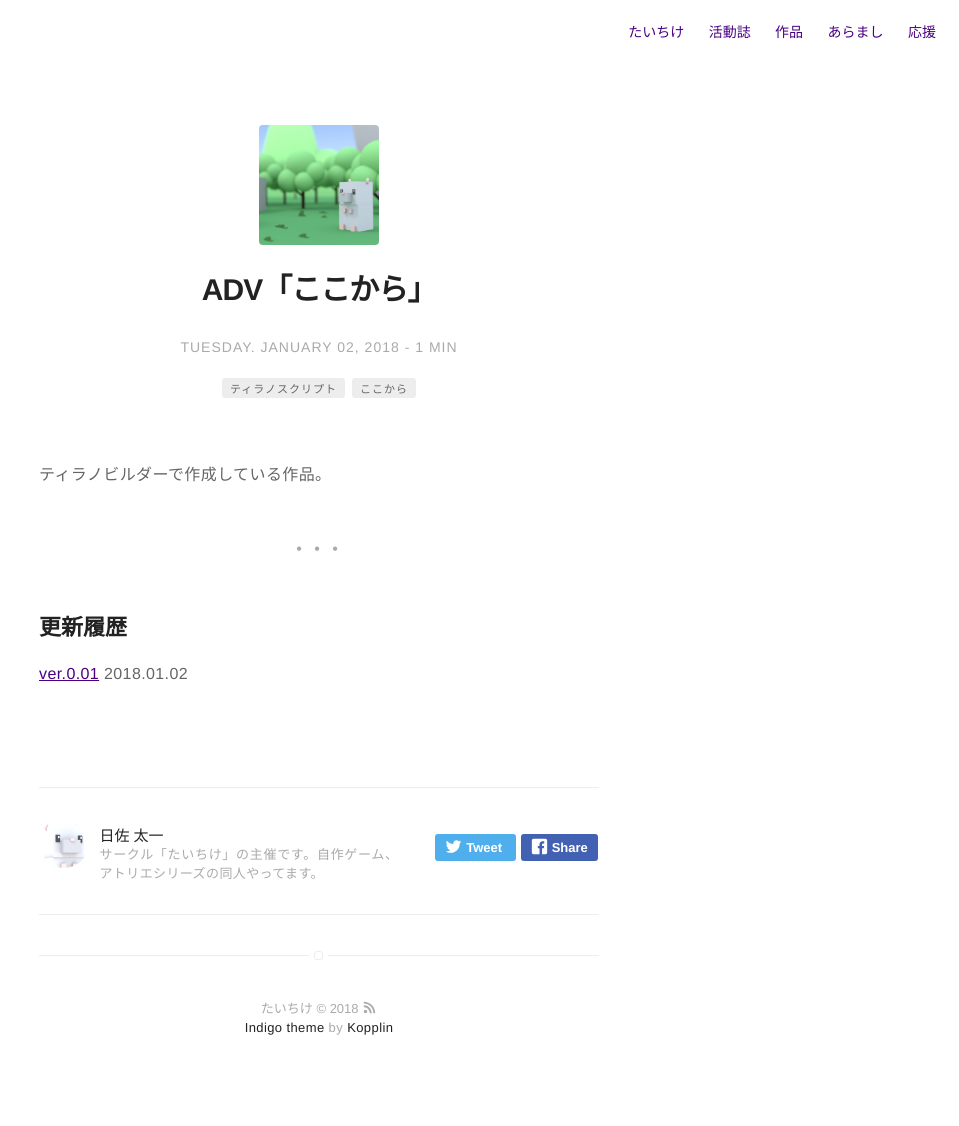
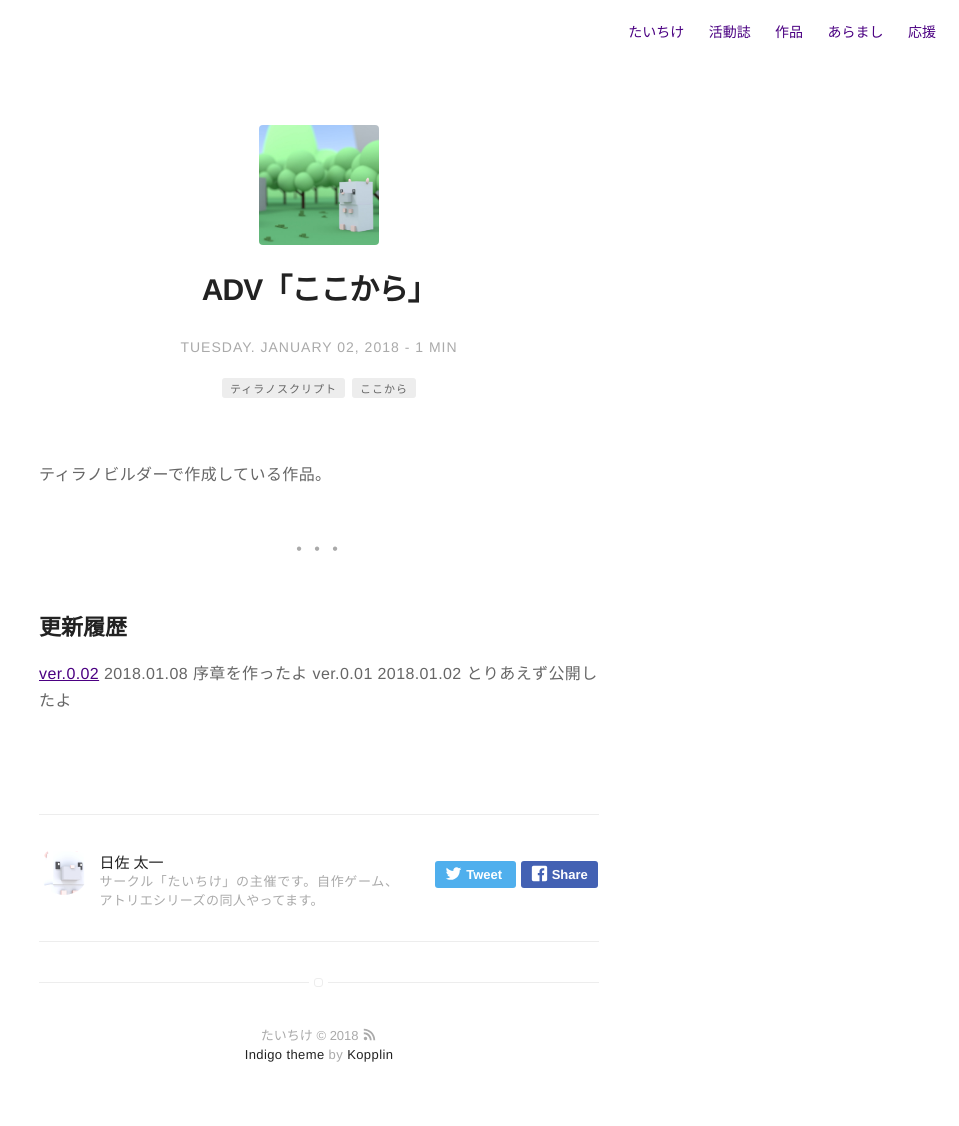
Before and after one commit to hisataichi/hisataichi.github.io, a Jekyll site: the page built from _posts/2018-01-02-ADV「ここから」.md, in a window 1280 px wide. Shown: the whole page, without its empty margins (321-1280 px from the left). Built offline with Jekyll 4.4.1, drawn with Linux system fonts in a browser that asks for light colours; before the commit the page ends 1099 px from its top, so only the background shows below that.

Commit message:
update kokokara

```diff
--- a/_posts/2018-01-02-ADV「ここから」.md
+++ b/_posts/2018-01-02-ADV「ここから」.md
@@ -21,6 +21,7 @@ externalLink: false
 
 ## 更新履歴
 
-[ver.0.01][1] 2018.01.02
+[ver.0.02][1] 2018.01.08 序章を作ったよ
+ver.0.01 2018.01.02 とりあえず公開したよ
 
 [1]:	https://dbf4ft8j8n8kk.cloudfront.net.
```
